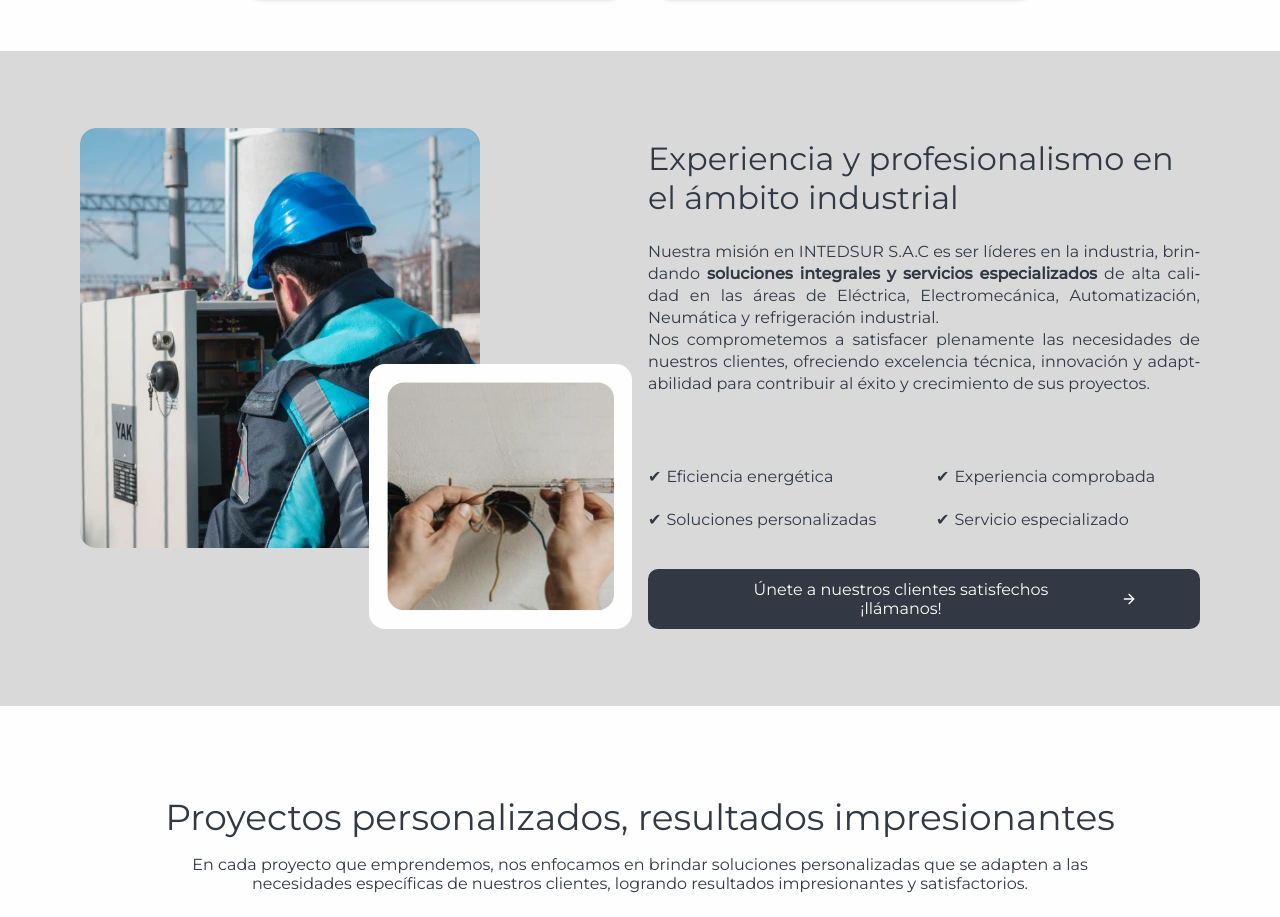
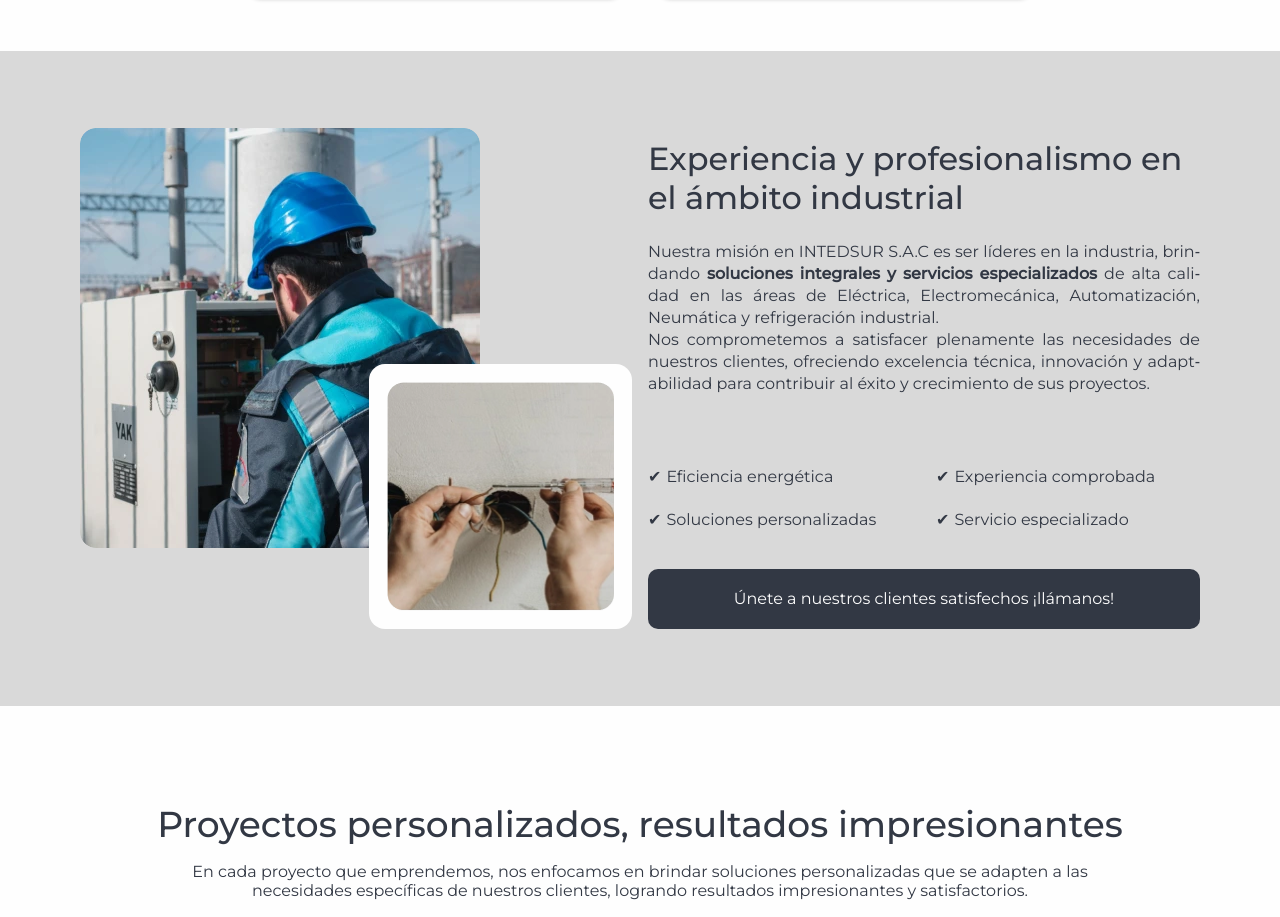
Before and after one commit to cereceda1991/intedsur, a React (Vite) app: page / in a window 1280 px wide. Shown: the part 1880-2797 px from the top of the page. Built offline with nearby package versions, Linux system fonts and the light colour scheme.

Commit message:
feat: add new styles

```diff
--- a/src/Pages/Home/Home.css
+++ b/src/Pages/Home/Home.css
@@ -4,16 +4,15 @@
     background-size: cover;
     background-repeat: no-repeat;
     color: var(--text-secondary);
-    min-height: 100vh;
     min-height: 539.73px;
 }
 
 .info_home {
-    padding:8rem 3rem;
+    padding:8rem 1rem;
 }
 
 .info_home h1 {
-    font-size: 1.2rem;
+    font-size: 24px;
     max-width: 500px;
     font-weight: 700;
     margin: 0;
--- a/src/components/AboutUs/AboutUs.css
+++ b/src/components/AboutUs/AboutUs.css
@@ -1,24 +1,13 @@
 .about-us {
     display: flex;
-    flex-direction: column-reverse;
-    justify-content: center;
-    align-items: center;
-    padding: 30px 0;
+    flex-direction: column;
+    background-color: var(--background-terciary);
+    padding: 1rem;
     margin: auto;
-    background-color: var(--background-terciary);
-    gap: 16px;
-    height: 100%;
+    max-width: 2160px;
 }
 
-/* contenedor de imagenes */
-.about-us__images {
-    display: flex;
-    flex-wrap: wrap;
-    gap: 1rem;
-    align-items: center;
-    flex-direction: column;
-    position: relative;
-}
+/* Contenedor de imagenes */
 
 .about-us__image-large,
 .about-us__image-small {
@@ -31,12 +20,11 @@
     display: flex;
     flex-direction: column;
     font-size: 16px;
-    max-height: 505.71px;
 }
 
 .about-us__title {
     display: flex;
-    font-weight: 300;
+    font-weight: 500;
     justify-content: center;
     font-size: 24px;
     margin-top: 10.85px;
@@ -75,7 +63,6 @@
     width: 100%;
     display: inline-flex;
     align-items: center;
-    gap: 30px;
     height: 60px;
     justify-content: center;
     background-color: var(--background-secondary);
@@ -89,20 +76,19 @@
     border: none;
 }
 
-@media screen and (min-width: 1200px) {
+@media (min-width: 1200px) {
     .about-us {
         display: grid;
         grid-template-columns: repeat(2, 1fr);
         gap: 16px;
         padding: 77px 80px;
         max-height: 660px;
-        max-width: 2160px;
     }
 
     .about-us__images {
         display: flex;
+        position: relative;
         flex-direction: column;
-        justify-content: space-around;
         height: 100%;
         max-width: 600px;
     }
@@ -131,11 +117,16 @@
         background-color: var(--background-color);
     }
 
+    .about-us__content {
+        max-height: 505.71px;
+    }
+
     .about-us__title {
         font-size: 32px;
     }
 
     .about-us__button {
         padding: 19px 63px;
+        max-width: 552px;
     }
 }
--- a/src/components/AboutUs/AboutUs.jsx
+++ b/src/components/AboutUs/AboutUs.jsx
@@ -1,5 +1,4 @@
 import './AboutUs.css';
-import { FiArrowRight } from 'react-icons/fi';
 import workImage1 from '../../assets/work1.webp';
 import workImage2 from '../../assets/work2.webp';
 import { Link } from 'react-router-dom';
@@ -31,7 +30,7 @@ const AboutUs = () => {
         </ul>
         <Link to='contactanos' onClick={handleContactClick}>
           <button className="about-us__button">
-            Únete a nuestros clientes satisfechos ¡llámanos! <FiArrowRight />
+            Únete a nuestros clientes satisfechos ¡llámanos!
           </button>
         </Link>
       </section>
--- a/src/components/ContactUs/ContactUs.css
+++ b/src/components/ContactUs/ContactUs.css
@@ -110,7 +110,7 @@
     .contact-us {
         grid-template-columns: 1fr;
         place-items: center;
-        padding: 0;
+        padding: 1rem;
     }
 
     .contact-us__form-container {
@@ -120,6 +120,7 @@
 
     .contact-us__title {
         font-size: 24px;
+        font-weight: 500;
     }
 
     .contact-us__form-row input {
--- a/src/components/Footer/Footer.css
+++ b/src/components/Footer/Footer.css
@@ -5,6 +5,8 @@
     color: var(--text-color);
     background-color: var(--secondary-color);
     padding: 20px;
+    max-width: 2160px;
+    margin: auto;
 }
 
 .footer-column {
--- a/src/components/Navbar/Navbar.css
+++ b/src/components/Navbar/Navbar.css
@@ -29,7 +29,6 @@
     position: relative;
     border-bottom: 8px solid var(--background-color);
     font-weight: 500;
-
 }
 
 .menu a:hover {
@@ -39,39 +38,11 @@
 
 .hamburger {
     display: none;
-    flex-direction: column;
-    cursor: pointer;
 }
 
-.hamburger .line {
-    width: 30px;
-    background-color: var(--text-color);
-    height: 3px;
-    margin: 3px;
-    transition: transform 0.3s ease;
-}
-
-.hamburger.open .line:nth-child(1) {
-    transform: translateY(8px) rotate(45deg);
-}
-
-.hamburger.open .line:nth-child(2) {
-    opacity: 0;
-}
-
-.hamburger.open .line:nth-child(3) {
-    transform: translateY(-8px) rotate(-45deg);
-}
-
-.content {
-    flex: 1;
-    padding: 20px;
-}
-
-/* Media Query para hacer el menú responsive */
 @media screen and (max-width: 768px) {
     .navbar {
-        padding: 16px;
+        padding: 1rem;
     }
 
     .menu {
@@ -81,7 +52,7 @@
         top: 90px;
         left: 0;
         width: 100%;
-        padding: 20px;
+        gap: 16px;
         background-color: var(--background-color);
     }
 
@@ -90,10 +61,38 @@
     }
 
     .menu a {
-        margin: 10px 0;
+        border-bottom: 0px solid var(--background-color);
+        margin-bottom: 10px;
+    }
+
+    .menu a:hover {
+        color: var(--text-color);
+        border-bottom: 0px;
     }
 
     .hamburger {
         display: flex;
+        flex-direction: column;
+        cursor: pointer;
+    }
+
+    .hamburger .line {
+        width: 35px;
+        background-color: var(--text-color);
+        height: 3px;
+        margin: 3px;
+        transition: transform 0.3s ease;
+    }
+
+    .hamburger.open .line:nth-child(1) {
+        transform: translateY(10px) rotate(45deg);
+    }
+
+    .hamburger.open .line:nth-child(2) {
+        opacity: 0;
+    }
+
+    .hamburger.open .line:nth-child(3) {
+        transform: translateY(-8px) rotate(-45deg);
     }
 }
--- a/src/components/OurProjects/OurProjects.css
+++ b/src/components/OurProjects/OurProjects.css
@@ -1,15 +1,14 @@
 .slider-container {
     max-width: 1440px;
     text-align: center;
+    padding: 1rem;
     margin: auto;
 }
 
 .slider-container h1 {
-    padding-top: 80px;
     font-size: 24px;
-    margin-bottom: 16px;
     text-align: left;
-    font-weight: 400;
+    font-weight: 500;
 }
 
 .slider-container p {
@@ -35,12 +34,13 @@
     .slider-container h1 {
         font-size: 36px;
         text-align: center;
-        padding-top: 89px;
+        padding-top: 80px;
+        margin-bottom: 1rem;
     }
 
     .slider-container p {
         max-width: 966px;
+        margin: auto;
         text-align: center;
-        margin: auto;
     }
 }
--- a/src/components/OurServices/OurServices.css
+++ b/src/components/OurServices/OurServices.css
@@ -3,10 +3,9 @@
     flex-direction: column;
     justify-content: center;
     align-items: center;
+    max-width: 2160px;
+    margin: auto;
     padding: 1rem;
-    min-height: 100vh;
-    max-width: 1440px;
-    margin: auto;
 }
 
 .services__title {
--- a/src/components/ServicesSection/ServicesSection.css
+++ b/src/components/ServicesSection/ServicesSection.css
@@ -2,7 +2,7 @@
     display: flex;
     flex-direction: column;
     margin: auto;
-    margin-top: 40px;
+    padding: 1rem;
 }
 
 .services-section-divisor {
@@ -15,7 +15,7 @@
 
 .services-section__header h1 {
     font-size: 24px;
-    font-weight: 300;
+    font-weight: 500;
 }
 
 .services-section__cards {
@@ -62,7 +62,6 @@
 
     .services-section__header h1 {
         font-size: 36px;
-        font-weight: 300;
     }
 
     .services-section__header p {
--- a/src/components/Testimonials/Testimonials.css
+++ b/src/components/Testimonials/Testimonials.css
@@ -4,6 +4,7 @@
     padding: 1rem;
     background-color: var(--background-terciary);
     overflow: hidden;
+    margin: auto;
 }
 
 .testimonials__title {
```
